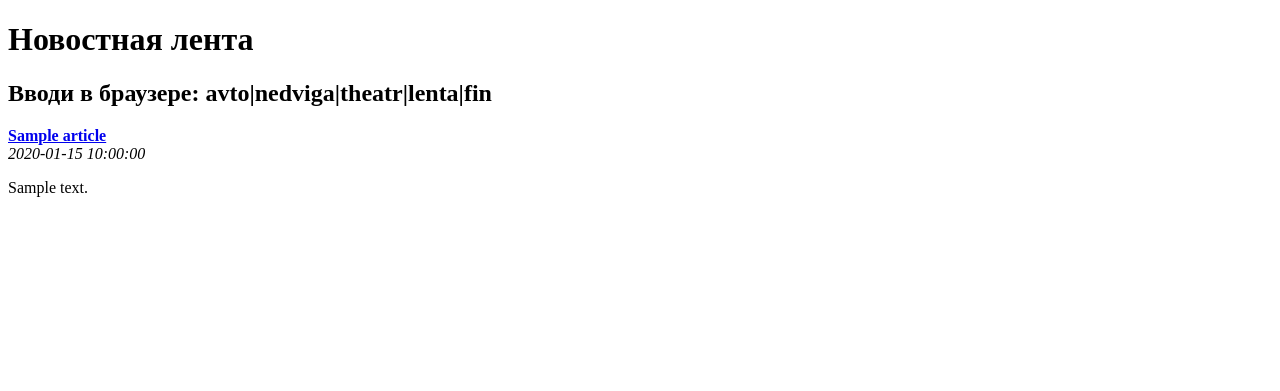
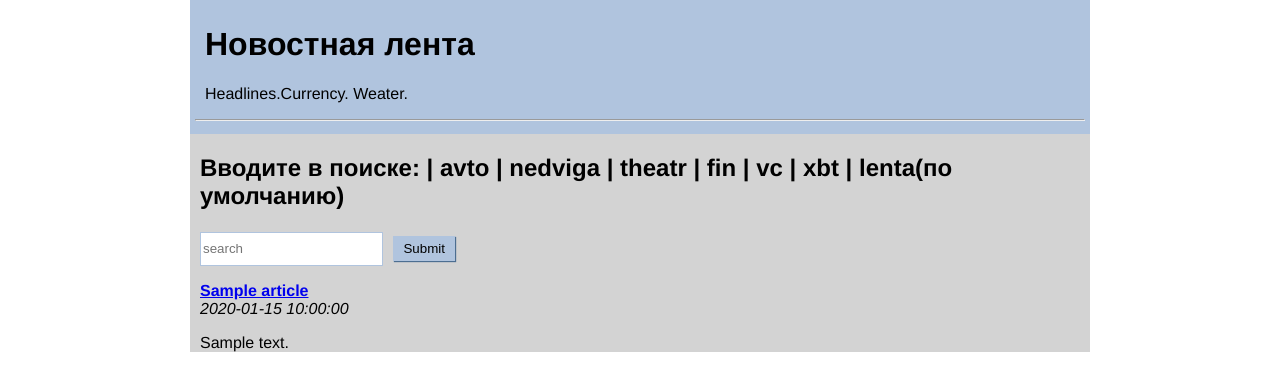
Before and after one commit to askvart/rss-parser, a Flask app: template templates/home.html in a window 1280 px wide. Shown: the top 391 px of the page. Run offline with Flask 2, Linux system fonts and the light colour scheme; the template is opened without the code that fills it: most values are stand-ins (such as "Sample title", 1, 10 or a date in 2020).

Commit message:
no-end commit

```diff
--- a/app.py
+++ b/app.py
@@ -1,21 +1,34 @@
+import feedparser
 from flask import Flask
 from flask import render_template
-import feedparser
+from flask import request
+
+
 
 app = Flask(__name__)
 
+# Ленты RSS из интернета
 RSS_FEEDS = {'avto': 'https://news.yandex.ru/auto.rss',
              'nedviga':'https://news.yandex.ru/realty.rss',
              'theatr': 'https://news.yandex.ru/theaters.rss',
              'lenta':'https://lenta.ru/rss/top7',
-             'fin': 'https://news.yandex.ru/finances.rss'}
+             'fin': 'http://www.finmarket.ru/rss/mainnews.asp',
+             'vc':'http://siliconrus.com/feed/',
+             'xbt': 'http://ixbt.com/export/news.rss'}
 
 
 @app.route('/')
 @app.route('/<publication>')
 def get_news(publication='lenta'):
+    ''' Функция парсит rss и рендерит шаблон'''
+    query = request.args.get('publication')
+    if not query or query.lower() not in RSS_FEEDS:
+        publication = 'lenta'
+    else:
+        publication = query.lower()
     feed = feedparser.parse(RSS_FEEDS[publication])
-    return render_template('home.html', articles=feed['entries'])
+    return render_template('home.html',
+                           articles=feed['entries'])
 
 
 
--- a/templates/home.html
+++ b/templates/home.html
@@ -3,14 +3,64 @@
 <head>
     <meta charset="UTF-8">
     <title>Headlines</title>
+    <style>
+        html {
+            font-family: 'Helvetica';
+            background: white;
+        }
+        body{
+            background: lightgrey;
+            max-width: 900px;
+            margin: 0 auto;
+        }
+        #header{
+            padding: 5px;
+            background: lightsteelblue;
+        }
+        #inner-header{
+            padding-left: 10px;
+        }
+        #main{
+            padding-left: 10px;
+        }
+        input[type="text"], select {
+            color: grey;
+            border: 1px solid lightsteelblue;
+            height: 30px;
+            line-height:15px;
+            margin: 2px 6px 16px 0px;
+        }
+        input[type="submit"] {
+            padding: 5px 10px 5px 10px;
+            color: black;
+            background: lightsteelblue;
+            border: none;
+            box-shadow: 1px 1px 1px #4C6E91;
+        }
+        input[type="submit"]:hover{
+            background: steelblue;
+        }
+        </style>
 </head>
 <body>
-    <h1>Новостная лента</h1>
-    <h2>Вводи в браузере: avto|nedviga|theatr|lenta|fin</h2>
+    <div id ="header">
+        <div id="inner-header">
+            <h1>Новостная лента</h1>
+            <p>Headlines.Currency. Weater.</p>
+        </div>
+        <hr />
+    </div>
+    <div id="main">
+    <h2>Вводите в поиске: | avto | nedviga | theatr | fin | vc | xbt | lenta(по умолчанию)</h2>
+    <form>
+        <input type="text" name="publication" placeholder="search" />
+        <input type="submit" value="Submit" />
+    </form>
     {% for article in articles %}
-        <b><a href="{{ article.link }}">{{ article.title }}</a></b><br />
-        <i>{{ article.published }}</i><br />
+        <b><a href="{{ article.link }}">{{ article.title }}</a></b><br>
+        <i>{{ article.published }}</i><br>
         <p>{{ article.summary }}</p>
     {% endfor %}
+    </div>
 </body>
 </html>
```
